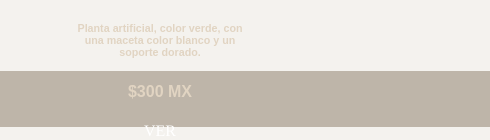
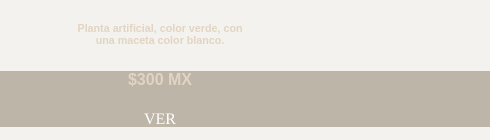
Before and after one commit to jcclloud/we, a plain HTML site: page index.html in a window 1280 px wide. Shown: the part 1628-1768 px from the top of the page, 0-490 px from the left. Drawn offline with Linux system fonts and the light colour scheme.

Commit message:
Add files via upload

```diff
--- a/index.html
+++ b/index.html
@@ -170,7 +170,7 @@ input[type="text"] {
         <div class="producto">
             <img src="WhatsApp Image 2025-03-30 at 3.54.56 PM (2).jpeg" alt="Producto 1">
             <h3>Planta artificial.</h3>
-            <h6>Planta artificial, color verde, con una maceta color blanco y un soporte dorado.</h6>
+            <h6>Planta artificial, color verde, con una maceta color blanco.</h6>
             <h4>$300 MX</h4>
             <a href="prodes1.html">VER</a>
         </div>
```
